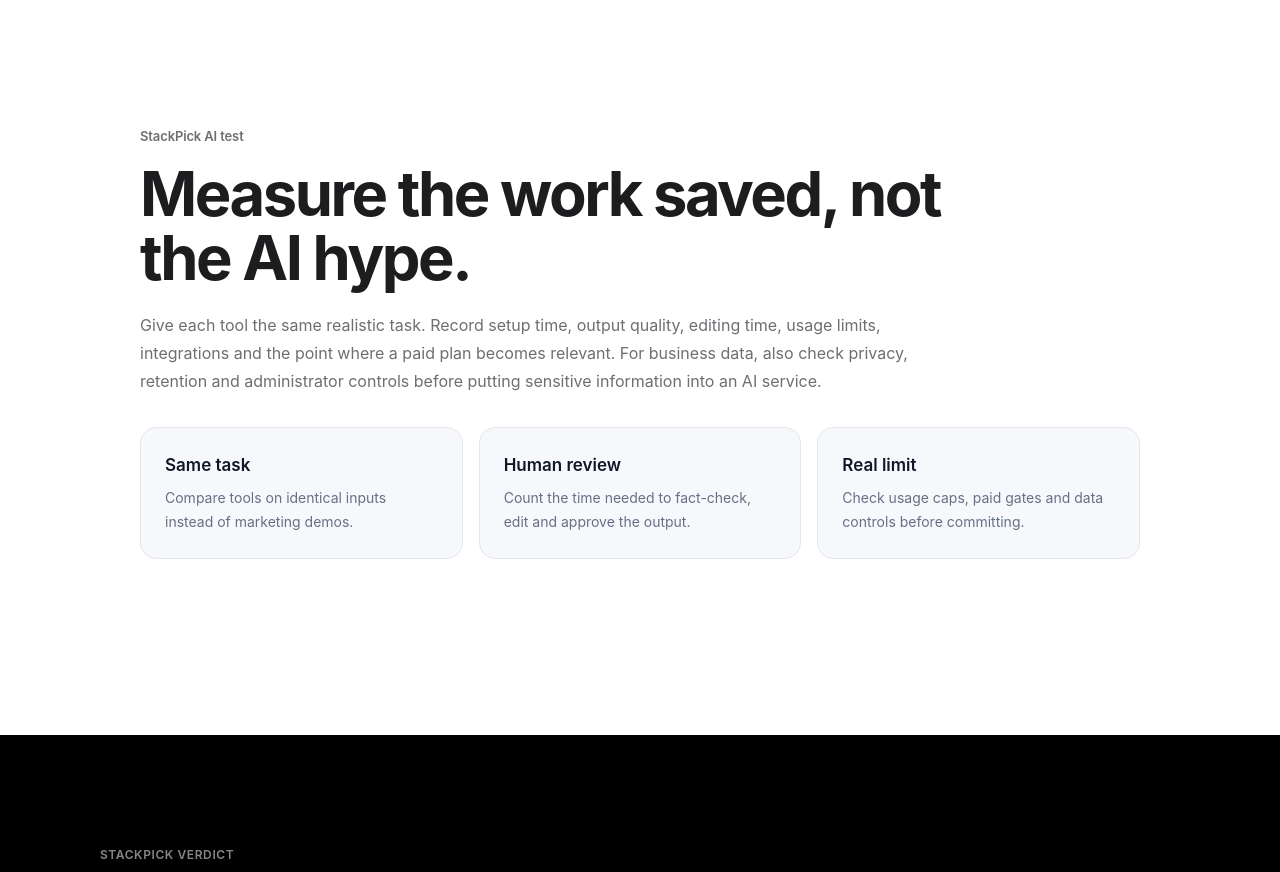
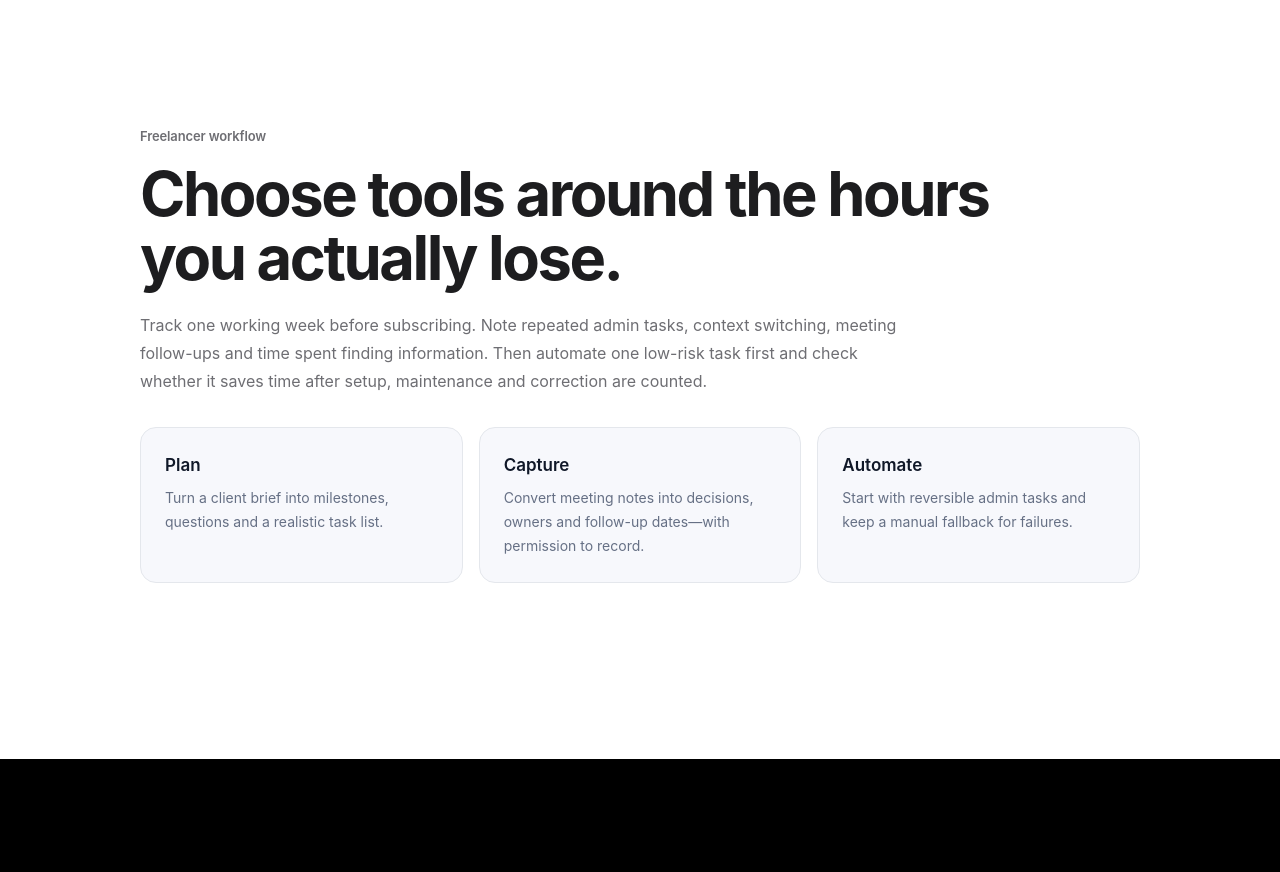
Before and after one commit to LinukaBandara/StackPick, a Next.js app: page /best/ai-productivity-tools-freelancers in a window 1280 px wide. Shown: the part 3180-4052 px from the top of the page. Built offline with nearby package versions, Linux system fonts and the light colour scheme; no server answers.

Commit message:
Add page-specific guidance to AI comparison guide

```diff
--- a/app/best/ai-productivity-tools-freelancers/page.tsx
+++ b/app/best/ai-productivity-tools-freelancers/page.tsx
@@ -24,18 +24,17 @@ export default function Page() {
     >
       <section className="bg-white">
         <div className="sp-container py-16 sm:py-20">
-          <p className="sp-eyebrow">StackPick AI test</p>
-          <h2 className="sp-title mt-4 max-w-4xl">Measure the work saved, not the AI hype.</h2>
+          <p className="sp-eyebrow">Freelancer workflow</p>
+          <h2 className="sp-title mt-4 max-w-4xl">Choose tools around the hours you actually lose.</h2>
           <p className="mt-5 max-w-3xl text-base leading-7 text-[#6e6e73]">
-            Give each tool the same realistic task. Record setup time, output quality, editing time,
-            usage limits, integrations and the point where a paid plan becomes relevant. For
-            business data, also check privacy, retention and administrator controls before putting
-            sensitive information into an AI service.
+            Track one working week before subscribing. Note repeated admin tasks, context switching,
+            meeting follow-ups and time spent finding information. Then automate one low-risk task
+            first and check whether it saves time after setup, maintenance and correction are counted.
           </p>
           <div className="mt-8 grid gap-4 sm:grid-cols-3">
-            <div className="rounded-2xl border border-[#e4e7ec] bg-[#f7f8fc] p-6"><p className="font-semibold text-[#101828]">Same task</p><p className="mt-2 text-sm leading-6 text-[#667085]">Compare tools on identical inputs instead of marketing demos.</p></div>
-            <div className="rounded-2xl border border-[#e4e7ec] bg-[#f7f8fc] p-6"><p className="font-semibold text-[#101828]">Human review</p><p className="mt-2 text-sm leading-6 text-[#667085]">Count the time needed to fact-check, edit and approve the output.</p></div>
-            <div className="rounded-2xl border border-[#e4e7ec] bg-[#f7f8fc] p-6"><p className="font-semibold text-[#101828]">Real limit</p><p className="mt-2 text-sm leading-6 text-[#667085]">Check usage caps, paid gates and data controls before committing.</p></div>
+            <div className="rounded-2xl border border-[#e4e7ec] bg-[#f7f8fc] p-6"><p className="font-semibold text-[#101828]">Plan</p><p className="mt-2 text-sm leading-6 text-[#667085]">Turn a client brief into milestones, questions and a realistic task list.</p></div>
+            <div className="rounded-2xl border border-[#e4e7ec] bg-[#f7f8fc] p-6"><p className="font-semibold text-[#101828]">Capture</p><p className="mt-2 text-sm leading-6 text-[#667085]">Convert meeting notes into decisions, owners and follow-up dates—with permission to record.</p></div>
+            <div className="rounded-2xl border border-[#e4e7ec] bg-[#f7f8fc] p-6"><p className="font-semibold text-[#101828]">Automate</p><p className="mt-2 text-sm leading-6 text-[#667085]">Start with reversible admin tasks and keep a manual fallback for failures.</p></div>
           </div>
         </div>
       </section>
```
